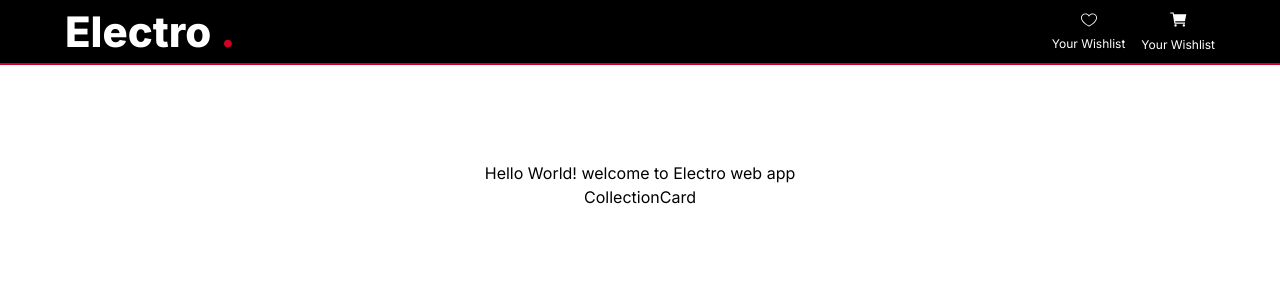
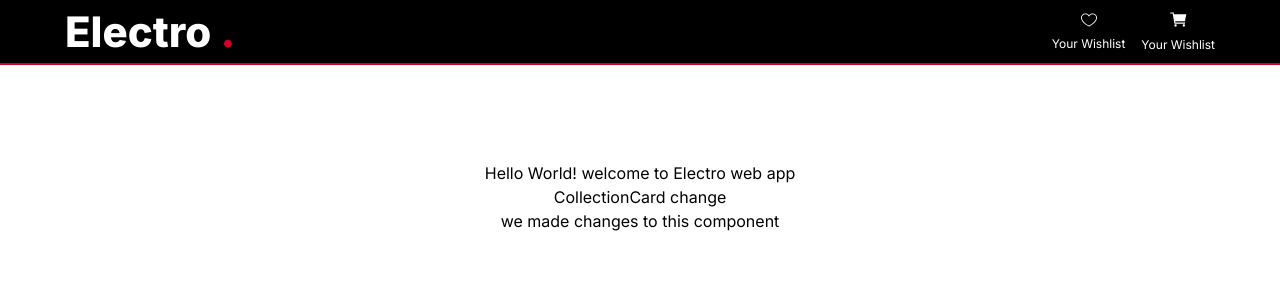
Before and after one commit to olatunde1998/ecommerce-app, a Next.js app: page / in a window 1280 px wide. Shown: the top 300 px of the page. Built offline with nearby package versions, Linux system fonts and the light colour scheme.

Commit message:
understand merging error

```diff
--- a/components/card/CollectionCard.jsx
+++ b/components/card/CollectionCard.jsx
@@ -2,7 +2,10 @@ import React from 'react'
 
 const CollectionCard = () => {
   return (
-    <div>CollectionCard</div>
+    <div>CollectionCard change
+        <p>we made changes to this component</p>
+    </div>
+
   )
 }
 
```
